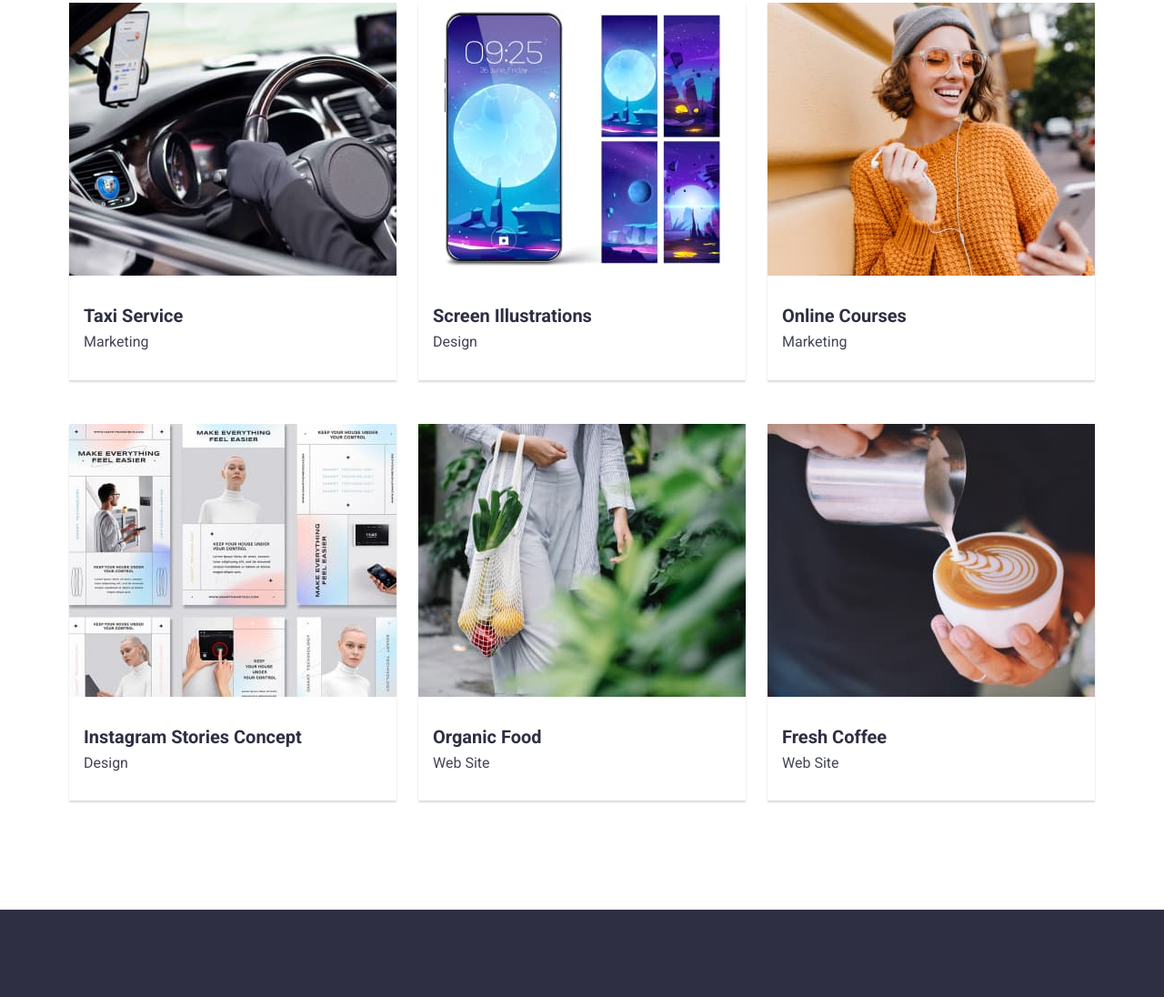
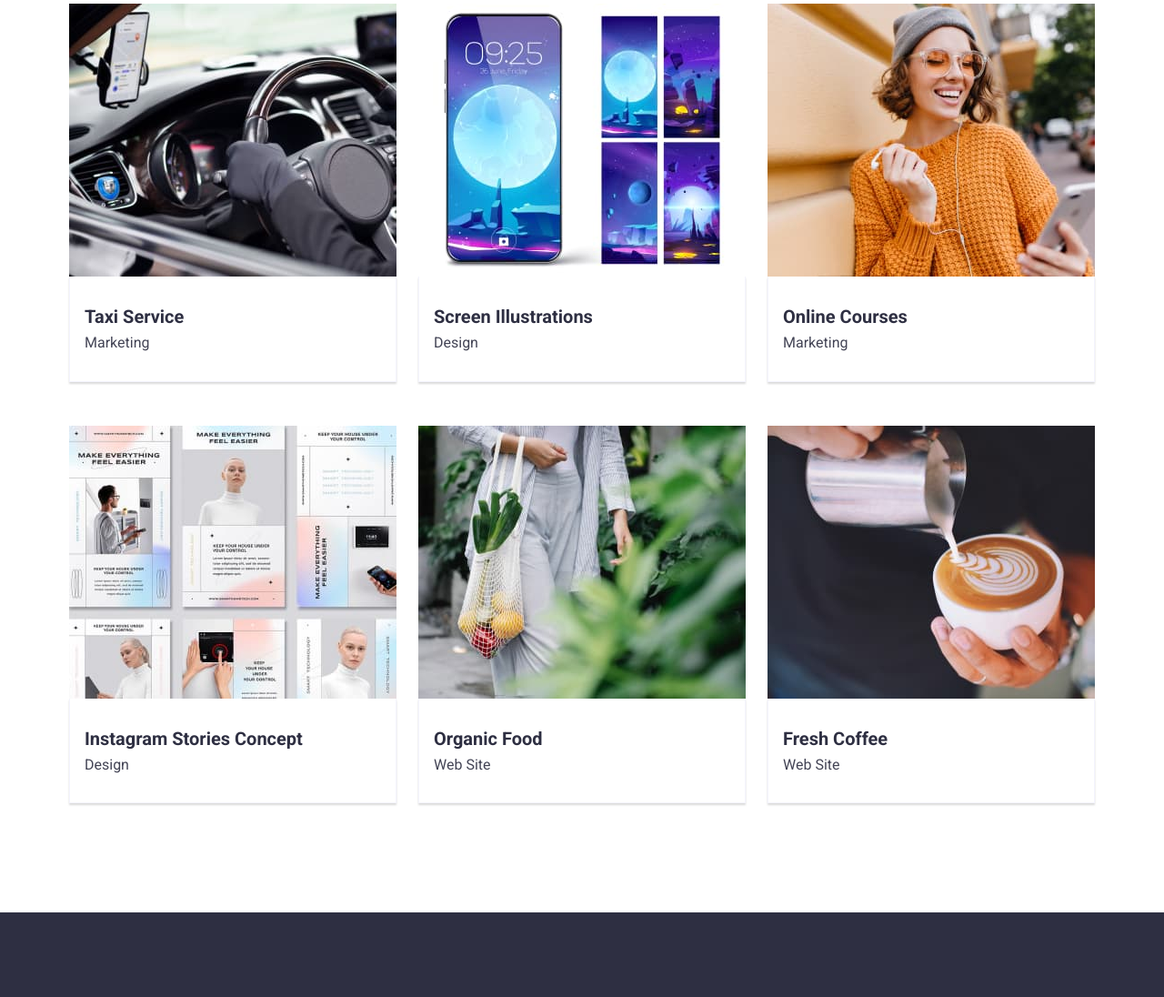
Before and after one commit to FuadM98/goit-markup-hw-03, a plain HTML site: page portfolio.html in a window 1280 px wide. Shown: the part 736-1832 px from the top of the page at 91% size. Drawn offline with nearby package versions, Linux system fonts and the light colour scheme.

Commit message:
Revised homework #3 (v 3.0)

```diff
--- a/css/styles.css
+++ b/css/styles.css
@@ -4,7 +4,7 @@
   --secondary-text-color: #434455;
   --main-bg-color: #fff;
   --selection-color: #4d5ae5;
-  --secondary-bg-clor: clou;
+  --secondary-bg-color: #f4f4fd;
 }
 
 /* Оформление */
@@ -125,6 +125,7 @@ img {
   margin-bottom: 48px;
 }
 .hero-button {
+  border: none;
   display: inline-block;
   color: #ffffff;
   background-color: var(--selection-color);
@@ -299,7 +300,6 @@ img {
 .filter-items:not(:last-child) {
   margin-right: 24px;
 }
-
 .filter-button {
   margin: 0;
   color: var(--selection-color);
@@ -312,24 +312,12 @@ img {
   border-radius: 4px;
   border: none;
 }
-.elements-list-piece {
-  width: 360px;
-  margin-right: 24px;
-  margin-bottom: 48px;
-  border: 0.5px;
-}
-
-.elements-list-piece:nth-child(3n) {
-  margin-right: 0;
-}
-.elements-list-piece:nth-last-child(-n + 3) {
-  margin-bottom: 0;
-}
 .filter-button:hover,
 .filter-button:focus {
   color: #ffffff;
   background-color: var(--selection-color);
 }
+
 /* Elements section */
 
 .elements-list {
@@ -340,10 +328,21 @@ img {
   padding: 0;
   padding-top: 72px;
 }
-.elements-list-piece {
-  border: 1px;
+.wrap {
+  padding: 32px 16px;
+  border: 0.5px solid var(--secondary-bg-color);
   border-top: none;
   box-shadow: 0px 2px 2px rgba(0, 0, 0, 0.15);
+}
+
+.elements-list-piece {
+  width: 360px;
+  margin-right: 24px;
+  margin-bottom: 48px;
+}
+
+.elements-list-piece:nth-last-child(-n + 3) {
+  margin-bottom: 0;
 }
 .elements-list-piece:nth-child(3n) {
   margin-right: 0;
@@ -354,13 +353,11 @@ img {
   line-height: 1.2;
   font-weight: 600;
   margin: 0;
-  padding-top: 32px;
-  padding-left: 16px;
+  padding: 0;
 }
 .elements-text {
   color: var(--secondary-text-color);
   margin: 0;
+  padding: 0;
   margin-top: 8px;
-  padding-left: 16px;
-  padding-bottom: 32px;
 }
--- a/portfolio.html
+++ b/portfolio.html
@@ -80,8 +80,10 @@
                 width="360"
                 height="300"
               />
+              <div class="wrap">
               <h2 class="elements-title">Banking App Interface Concept</h2>
               <p class="elements-text">App</p>
+              </div>
             </li>
             <li class="elements-list-piece">
               <img
@@ -91,8 +93,11 @@
                 width="360"
                 height="300"
               />
+              <div class="wrap">
               <h2 class="elements-title">Cashless Payment</h2>
               <p class="elements-text">Marketing</p>
+              </div>
+            </li>
             </li>
             <li class="elements-list-piece">
               <img
@@ -102,8 +107,10 @@
                 width="360"
                 height="300"
               />
+              <div class="wrap">
               <h2 class="elements-title">Meditaion App</h2>
               <p class="elements-text">App</p>
+              </div>
             </li>
             <li class="elements-list-piece">
               <img
@@ -113,8 +120,10 @@
                 width="360"
                 height="300"
               />
+              <div class="wrap">
               <h3 class="elements-title">Taxi Service</h3>
               <p class="elements-text">Marketing</p>
+              </div>
             </li>
             <li class="elements-list-piece">
               <img
@@ -124,8 +133,10 @@
                 width="360"
                 height="300"
               />
+              <div class="wrap">
               <h2 class="elements-title">Screen Illustrations</h2>
               <p class="elements-text">Design</p>
+              </div>
             </li>
             <li class="elements-list-piece">
               <img
@@ -135,8 +146,10 @@
                 width="360"
                 height="300"
               />
+              <div class="wrap">
               <h2 class="elements-title">Online Courses</h2>
               <p class="elements-text">Marketing</p>
+              </div>
             </li>
             <li class="elements-list-piece">
               <img
@@ -146,8 +159,10 @@
                 width="360"
                 height="300"
               />
+              <div class="wrap">
               <h2 class="elements-title">Instagram Stories Concept</h2>
               <p class="elements-text">Design</p>
+              </div>
             </li>
             <li class="elements-list-piece">
               <img
@@ -157,8 +172,10 @@
                 width="360"
                 height="300"
               />
+              <div class="wrap">
               <h2 class="elements-title">Organic Food</h2>
               <p class="elements-text">Web Site</p>
+              </div>
             </li>
             <li class="elements-list-piece">
               <img
@@ -168,8 +185,10 @@
                 width="360"
                 height="300"
               />
+              <div class="wrap">
               <h2 class="elements-title">Fresh Coffee</h2>
               <p class="elements-text">Web Site</p>
+              </div>
             </li>
           </ul>
         </div>
```
